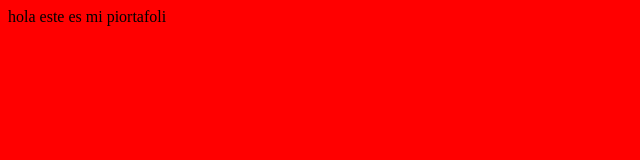
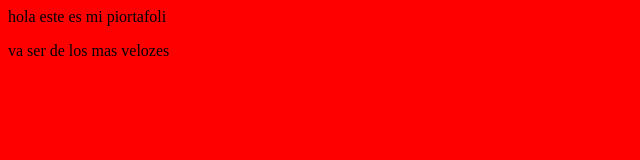
Before and after one commit to omarmorals/omarmorales, a plain HTML site: page index.html in a window 1280 px wide. Shown: the whole page, without its empty margins (0-640 px from the left). Drawn offline with Linux system fonts and the light colour scheme.

Commit message:
descripcion agregada

```diff
--- a/index.html
+++ b/index.html
@@ -5,5 +5,6 @@
 </head>
 <body>
 	<p>hola este es mi piortafoli</p>
+	<p>va ser de los mas velozes</p>
 </body>
 </html>
```
